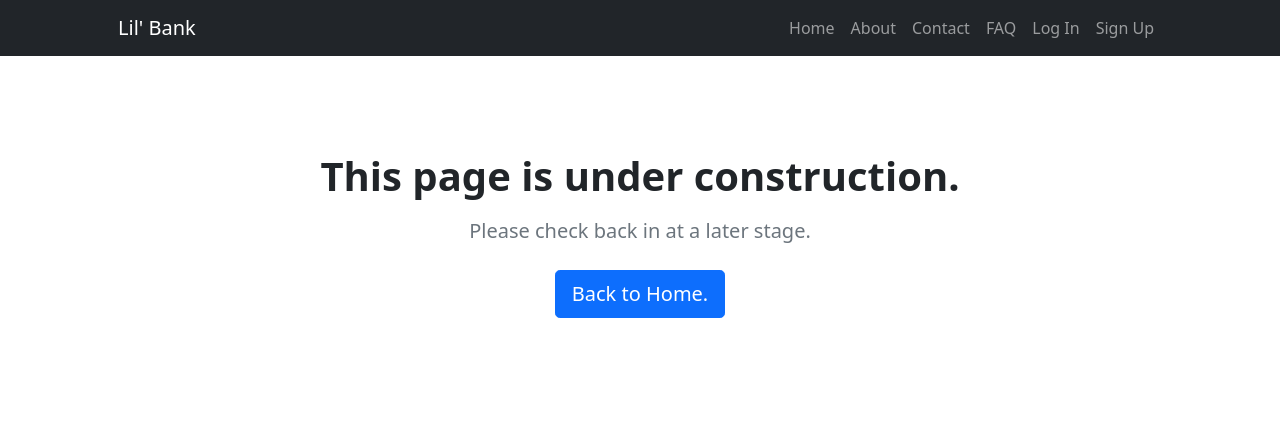
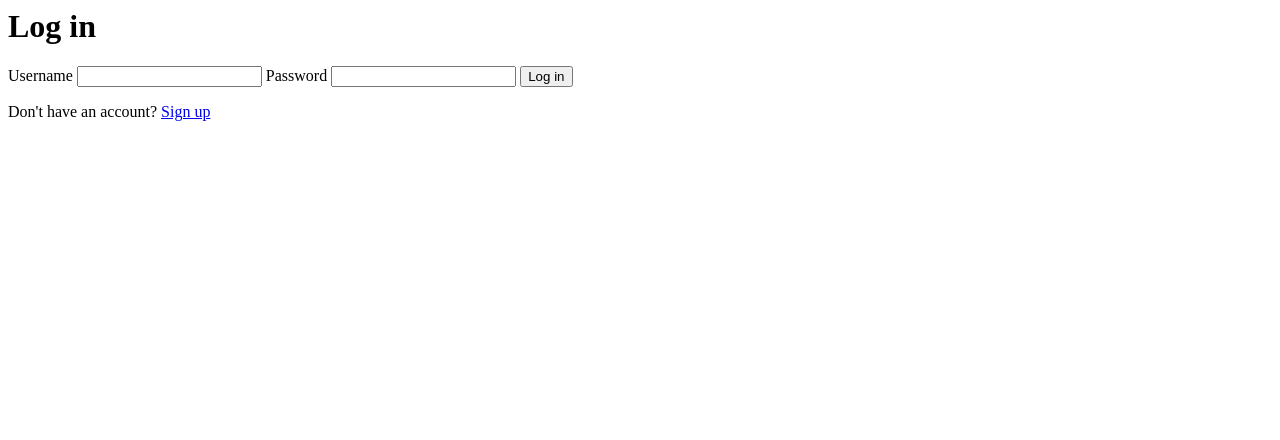
Before and after one commit to dat-adi/lil_bank, a Django app: page /accounts/login/ in a window 1280 px wide. Shown: the top 440 px of the page. Run offline with Django 4.2, Linux system fonts and the light colour scheme.

Commit message:
Made updates to login.html, views.py, forms.py. For now, it just takes in the username and password. It is still to be linked with the databse, the models and extend the base.html.

```diff
--- a/lil_bank/accounts/forms.py
+++ b/lil_bank/accounts/forms.py
@@ -0,0 +1,30 @@
+from django import forms
+from django.contrib.auth.forms import UserCreationForm
+from django.contrib.auth.models import User
+from django.forms import ModelForm
+# from .models import Account
+
+# class AccountForm(ModelForm):
+#     """
+#     This is the form for creating and editing accounts.
+#     """
+#     class Meta:
+#         model = Account
+#         fields = ['account_name', 'account_type', 'account_balance', 'account_owner']
+
+# class SignUpForm(UserCreationForm):
+#     """
+#     This is the form for signing up.
+#     """
+#     email = forms.EmailField(max_length=254, help_text='Required. Inform a valid email address.')
+
+#     class Meta:
+#         model = User
+#         fields = ('username', 'email', 'password1', 'password2', )
+
+class LoginForm(forms.Form):
+    """
+    This is the form for logging in.
+    """
+    username = forms.CharField(max_length=100)
+    password = forms.CharField(widget=forms.PasswordInput)
--- a/lil_bank/accounts/templates/accounts/login.html
+++ b/lil_bank/accounts/templates/accounts/login.html
@@ -1,4 +1,12 @@
-{% extends 'base.html' %}
-{% block content %}
-{% include 'under_construction.html' %}
-{% endblock content %}
+<body>
+    <h1>Log in</h1>
+    <form method="post">
+        {% csrf_token %}
+        {{ form.username.label }}
+        {{ form.username }}
+        {{ form.password.label }}
+        {{ form.password }}
+        <button type="submit">Log in</button>
+    </form>
+    <p>Don't have an account? <a href="{% url 'accounts:signup' %}">Sign up</a></p>
+</body>
--- a/lil_bank/accounts/views.py
+++ b/lil_bank/accounts/views.py
@@ -1,12 +1,30 @@
 from django.shortcuts import render
 from django.views.generic import TemplateView
+from .forms import LoginForm
 
+# from django import forms
+# from django.contrib.auth.forms import UserCreationForm
+# from django.contrib.auth.models import User
+# from django.forms import ModelForm
+# from .models import Account
+
+# class LoginForm(forms.Form):
+#     """
+#     This is the form for logging in.
+#     """
+#     username = forms.CharField(max_length=100)
+#     password = forms.CharField(widget=forms.PasswordInput)
 
 class LoginView(TemplateView):
     """
     This is the view for logging in.
     """
     template_name = "accounts/login.html"
+    # This is the view for logging in.
+    def get(self, request):
+        form = LoginForm()
+        return render(request, self.template_name, {'form': form})
+
 
 
 class SignUpView(TemplateView):
```
